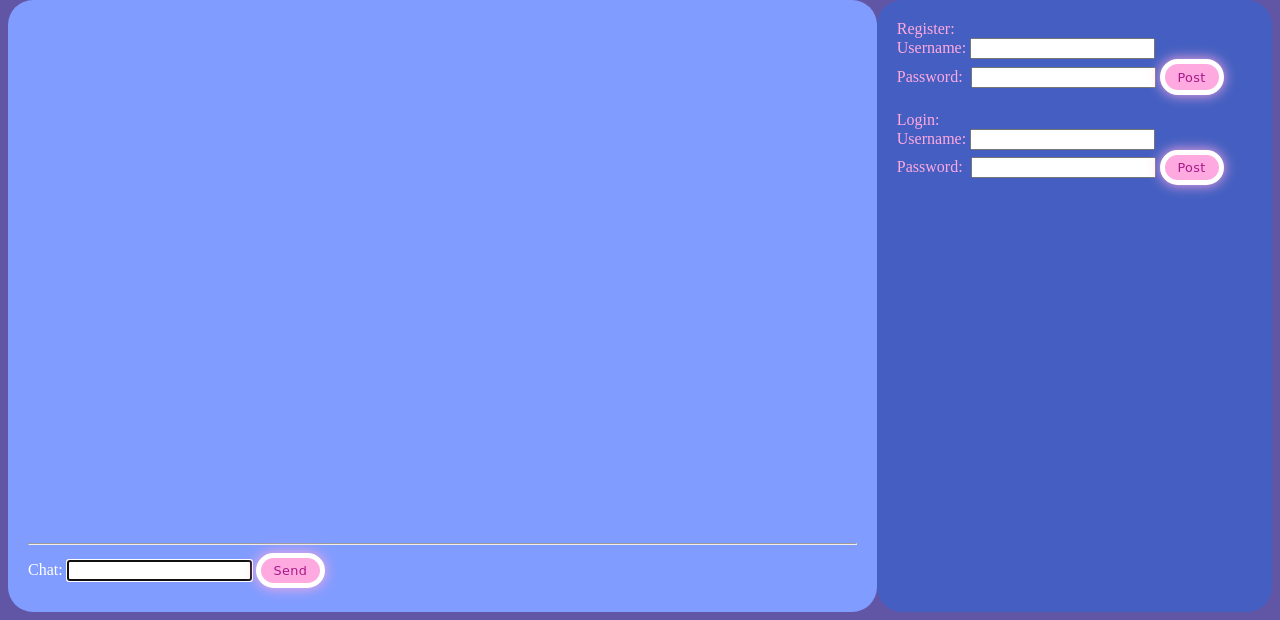
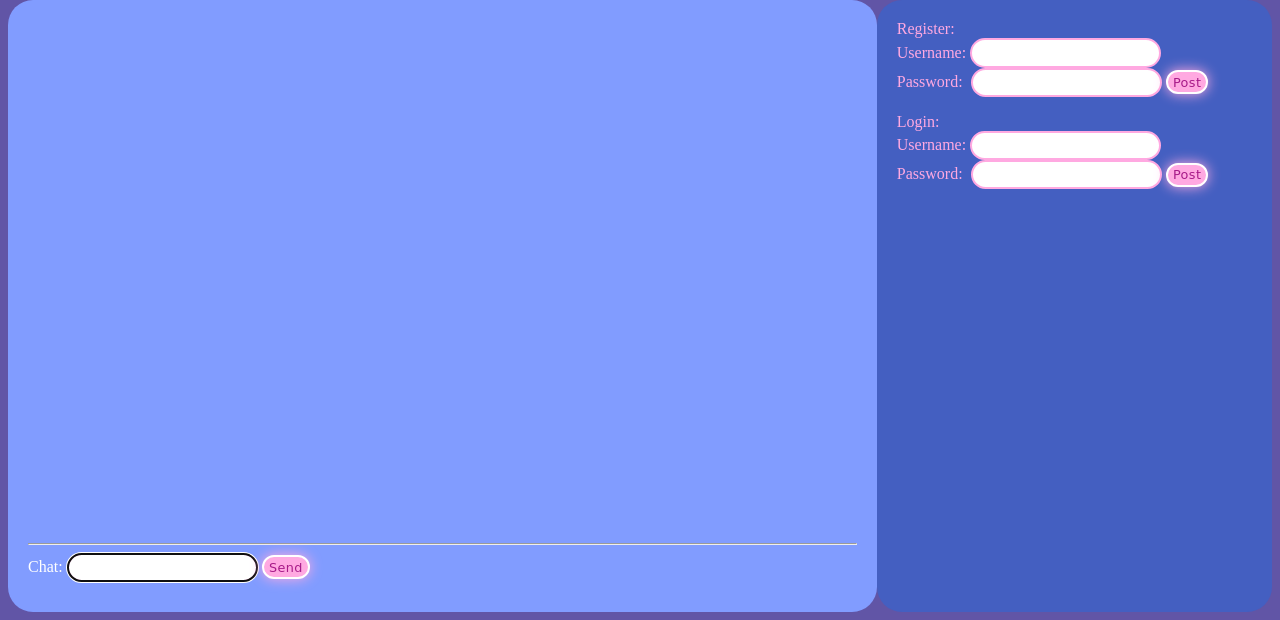
Before and after one commit to joyjoyleelee/colosseum, a Flask app: page / in a window 1280 px wide. Shown: the part 180-800 px from the top of the page. Run offline with Flask 3, Linux system fonts and the light colour scheme; grey boxes are pictures that could not be loaded.

Commit message:
guys this is so cute - INPUT BOXES ARE ROUND

```diff
--- a/Project 2/static/design/style.css
+++ b/Project 2/static/design/style.css
@@ -68,9 +68,9 @@ img.post {
 
 /*Adding button design*/
 .button {
-    padding: 0.4vmax 1vmax;
+    padding: 0.2vmax 0.4vmax;
     background-color: #ffa9e1;
-    border: 0.4vmax solid #fff;
+    border: 0.2vmax solid #fff;
     outline: none;
     border-radius: 25px;
     box-shadow: 0 0 1vmax #ffa9e1 ;
--- a/Project 2/templates/index.html
+++ b/Project 2/templates/index.html
@@ -10,9 +10,9 @@
         <!--STYLING STUFF -- CITE: https://www.w3docs.com/snippets/css/how-to-style-input-and-submit-buttons.html-->
         <style>
             input[type=submit] {
-                padding: 0.4vmax 1vmax;
+                padding: 0.2vmax 0.4vmax;
                 background-color: #ffa9e1;
-                border: 0.4vmax solid #fff;
+                border: 0.2vmax solid #fff;
                 outline: none;
                 border-radius: 25px;
                 box-shadow: 0 0 1vmax #ffa9e1 ;
@@ -20,6 +20,16 @@
                 color: rgb(167, 26, 136);
                 letter-spacing: 0.4px;
                 cursor: pointer;
+            }
+            input[type=text] {
+                padding: 0.4vmax;
+                border: 0.2vmax solid #ffa9e1;
+                border-radius: 25px;
+            }
+            input[type=password] {
+                padding: 0.4vmax;
+                border: 0.2vmax solid #ffa9e1;
+                border-radius: 25px;
             }
           </style>
     </head>
```
